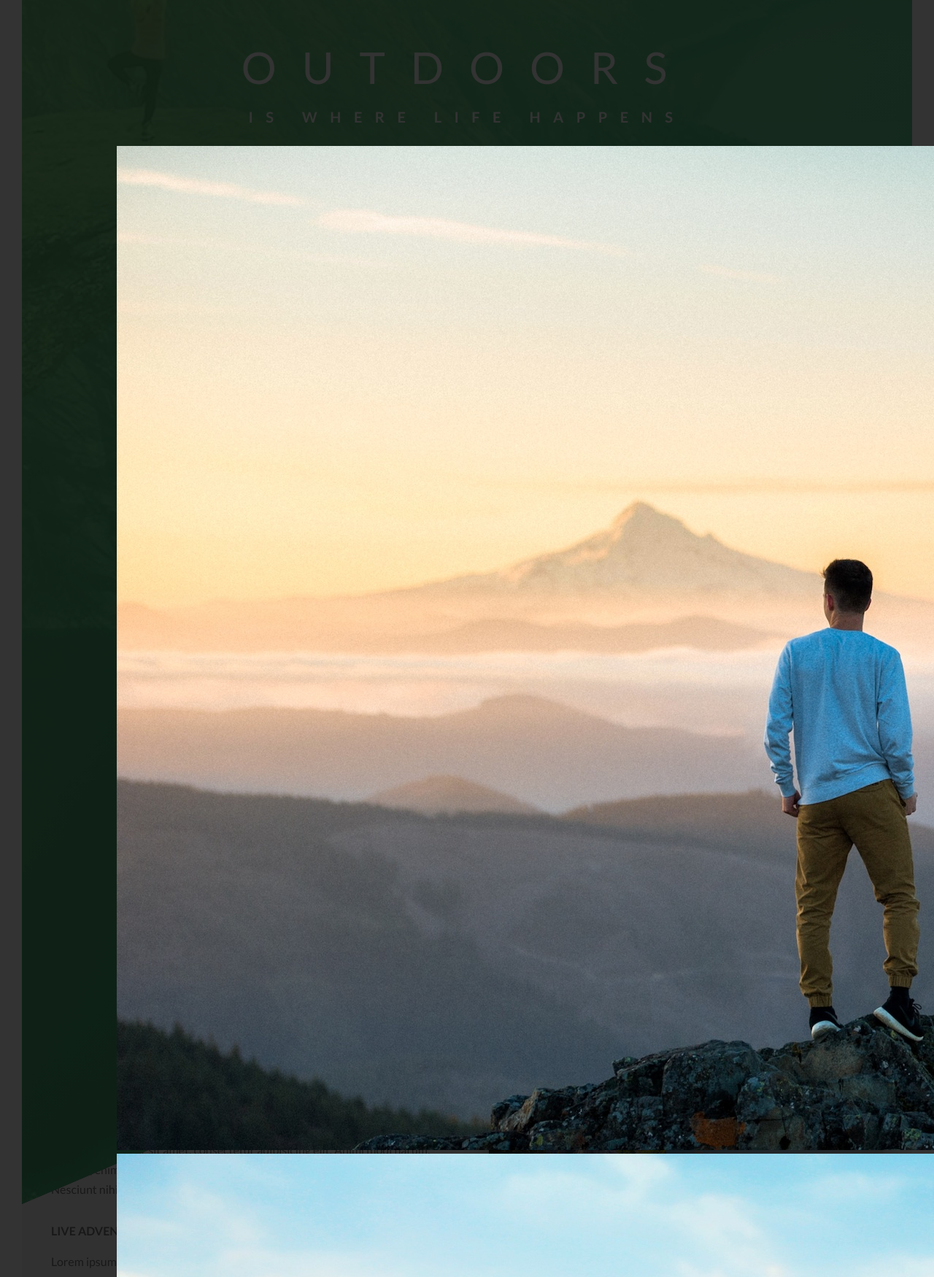
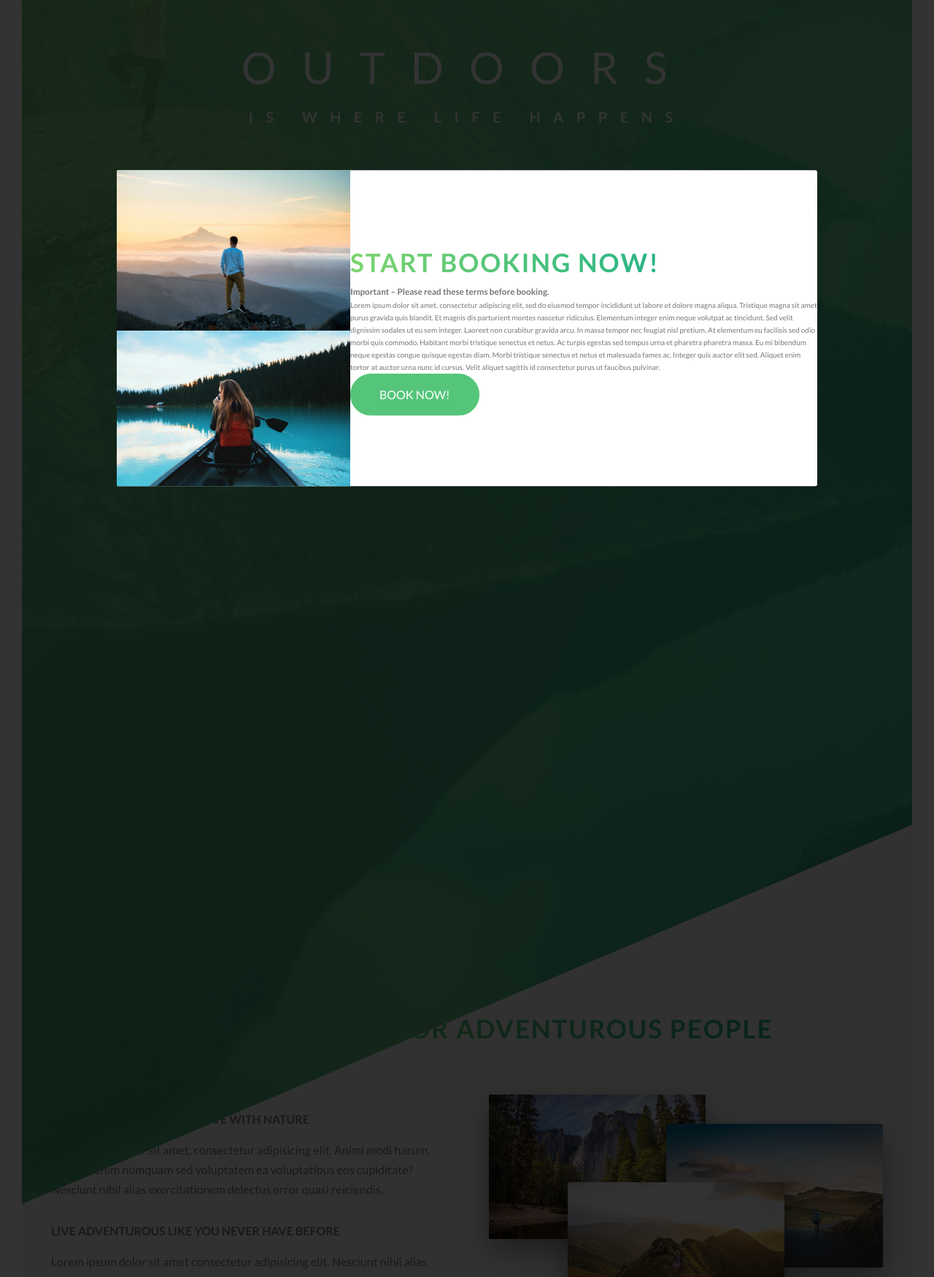
Before and after one commit to team-cake/just-a-website, a PHP site: page / in a window 1280 px wide. Shown: the part 850-2600 px from the top of the page at 73% size. Run offline with PHP 8.4, Linux system fonts and the light colour scheme.

Commit message:
Made two table cells so content fits better

```diff
--- a/public/css/style.css
+++ b/public/css/style.css
@@ -432,10 +432,20 @@ body {
     left: 50%;
     transform: translate(-50%, -50%);
     width: 75%;
-    height: 50rem;
     background-color: #fff;
     box-shadow: 0 2rem 4 rgba(0, 0, 0, 0.2);
-    border-radius: 3px; }
+    border-radius: 3px;
+    display: table; }
+  .popup__left {
+    width: 33.3333333%;
+    display: table-cell; }
+  .popup__right {
+    width: 66.6666667;
+    display: table-cell;
+    vertical-align: middle; }
+  .popup__img {
+    display: block;
+    width: 100%; }
 
 .story {
   width: 75%;
--- a/public/sass/components/_popup.scss
+++ b/public/sass/components/_popup.scss
@@ -11,9 +11,28 @@
 		@include absCenter;
 
 		width: 75%;
-		height: 50rem;
 		background-color: $color-white;
 		box-shadow: 0 2rem 4 rgba($color-black, 0.2);
 		border-radius: 3px;
+		display: table;
+	}
+
+	&__left {
+		width: 33.3333333%;
+		display: table-cell;
+	}
+
+	&__right {
+		width: 66.6666667;
+		display: table-cell;
+		vertical-align: middle;
+	}
+
+	&__img {
+		display: block;
+		width: 100%;
+	}
+
+	&__text {
 	}
 }
```
